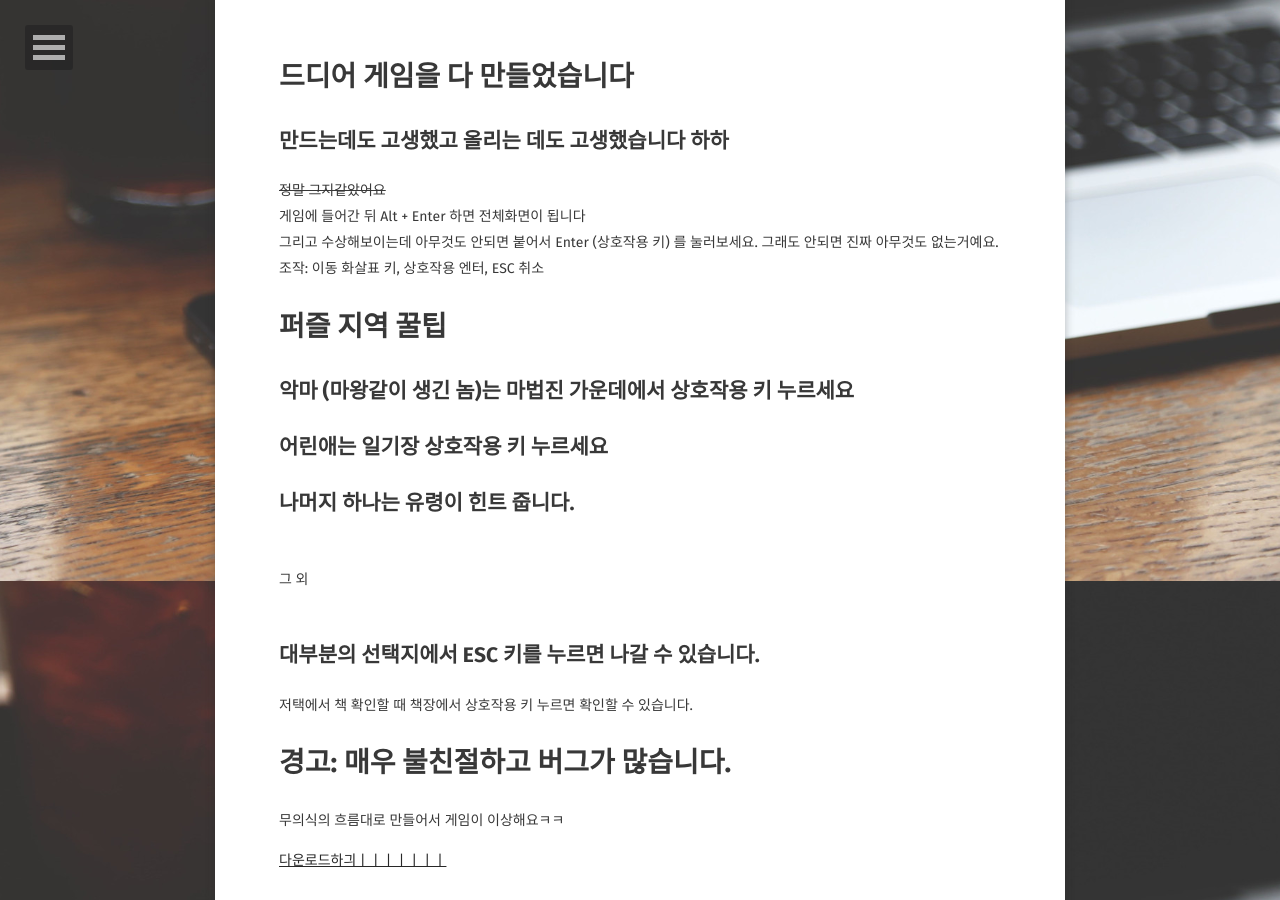
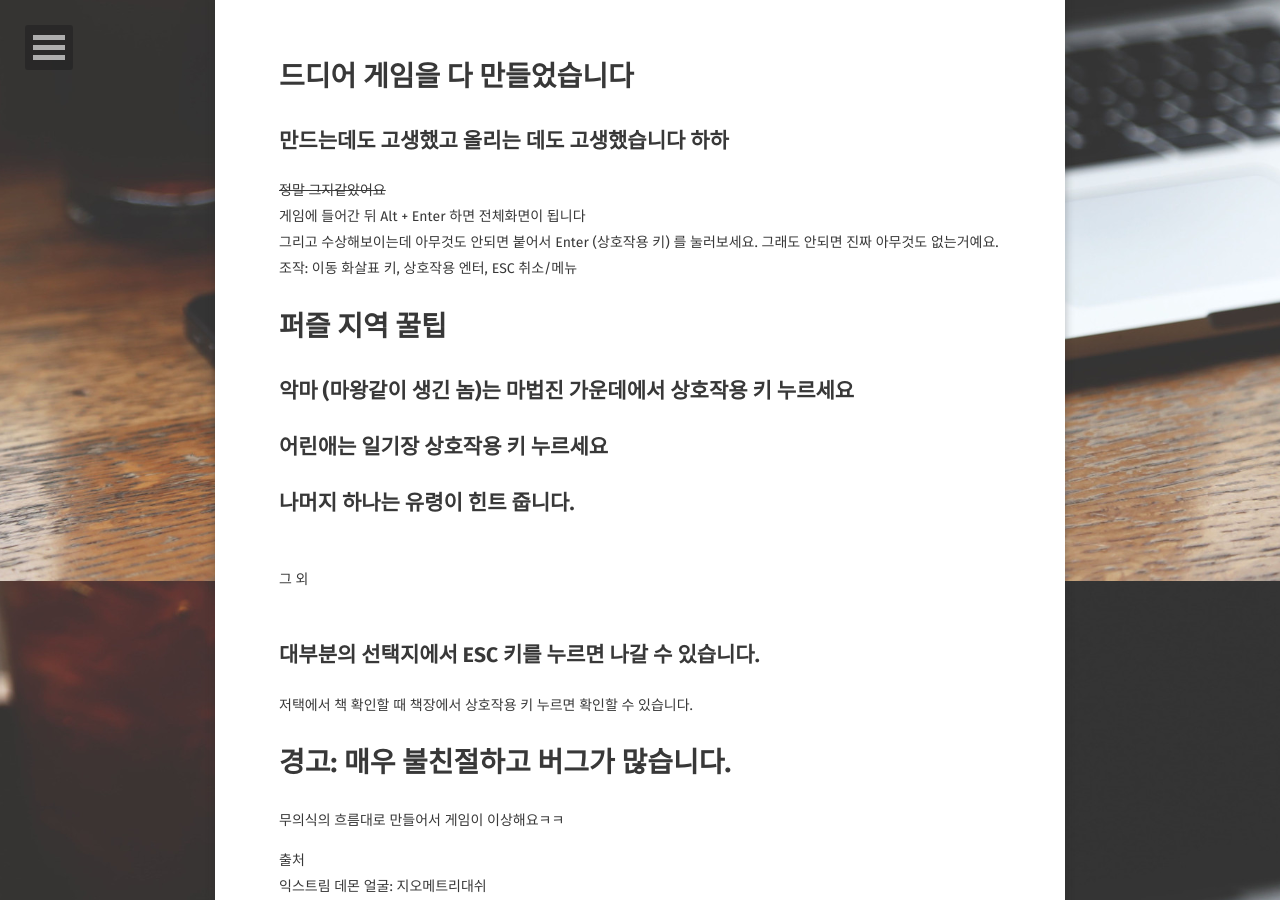
Before and after one commit to SilverTiger152/silvertiger152.github.com, a Jekyll site: the page built from _posts/2025-06-05-project1-download.md, in a window 1280 px wide and 900 px high, scrolled down 319 px. Built offline with Jekyll 4.4.1, drawn with Linux system fonts in a browser that asks for light colours; some web fonts are replaced; comment, search, counter and statistics services are not loaded; some of the changed text lies outside the part shown.

Commit message:
Update 2025-06-05-project1-download.md

```diff
--- a/_posts/2025-06-05-project1-download.md
+++ b/_posts/2025-06-05-project1-download.md
@@ -11,7 +11,7 @@ comments: true
 ~~정말 그지같았어요~~ <br>
 게임에 들어간 뒤 Alt + Enter 하면 전체화면이 됩니다 <br>
 그리고 수상해보이는데 아무것도 안되면 붙어서 Enter (상호작용 키) 를 눌러보세요. 그래도 안되면 진짜 아무것도 없는거예요. <br>
-조작: 이동 화살표 키, 상호작용 엔터, ESC 취소
+조작: 이동 화살표 키, 상호작용 엔터, ESC 취소/메뉴
 <br>
 # 퍼즐 지역 꿀팁
 ## 악마 (마왕같이 생긴 놈)는 마법진 가운데에서 상호작용 키 누르세요
@@ -28,4 +28,10 @@ comments: true
 # 경고: 매우 불친절하고 버그가 많습니다.
 무의식의 흐름대로 만들어서 게임이 이상해요ㅋㅋ
 
+출처<br>
+익스트림 데몬 얼굴: 지오메트리대쉬<br>
+Faces: 설봉중학교 선생님분들 인스타 프로필, 친구가 그린 선생님분들 그림, 포켓몬스터<br>
+가짜성 사진들: [백룸 위키닷](https://backrooms-wiki.wikidot.com/th3-sh4dy-gr3y)<br>
+때가 왔다 선원들이여: 림버스 컴퍼니 에이해브 목소리
+
 [다운로드하긔ㅣㅣㅣㅣㅣㅣㅣ](https://github.com/SilverTiger152/silvertiger152.github.com/raw/master/Project1.exe)
```
